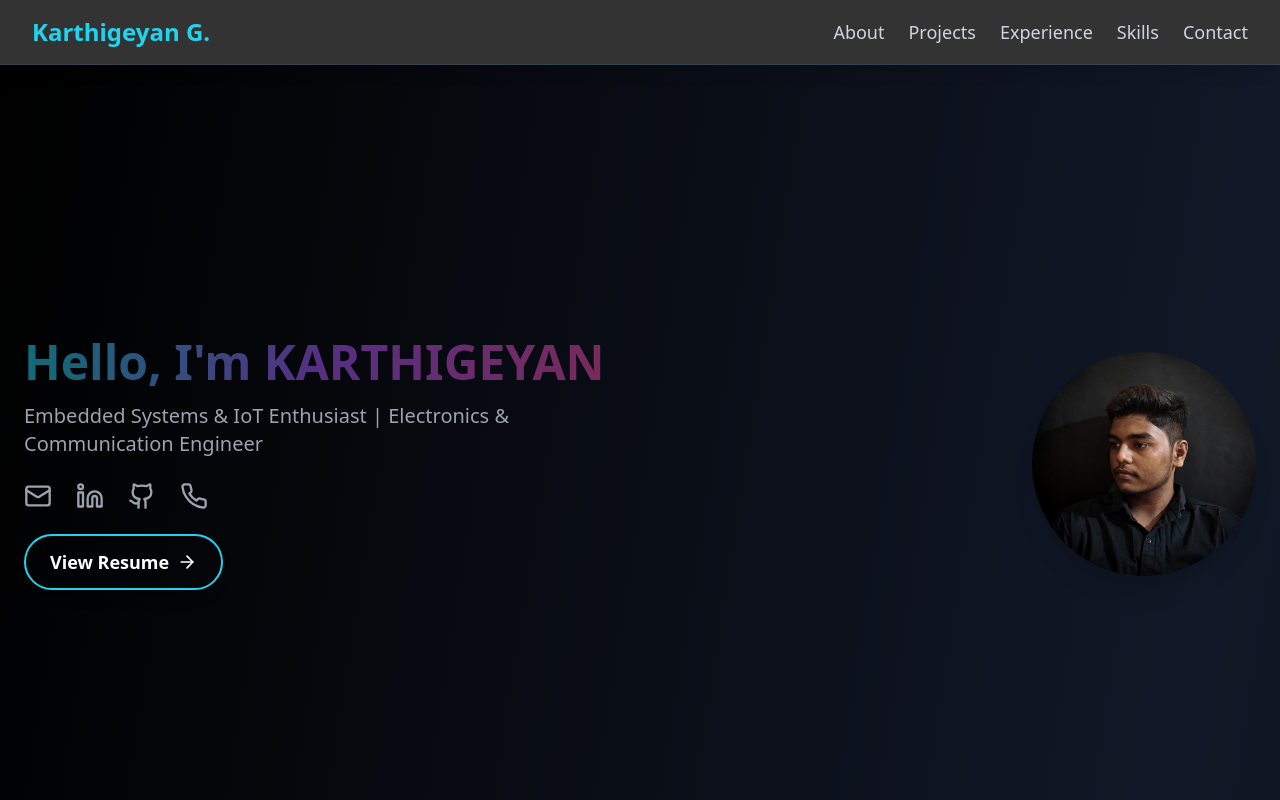
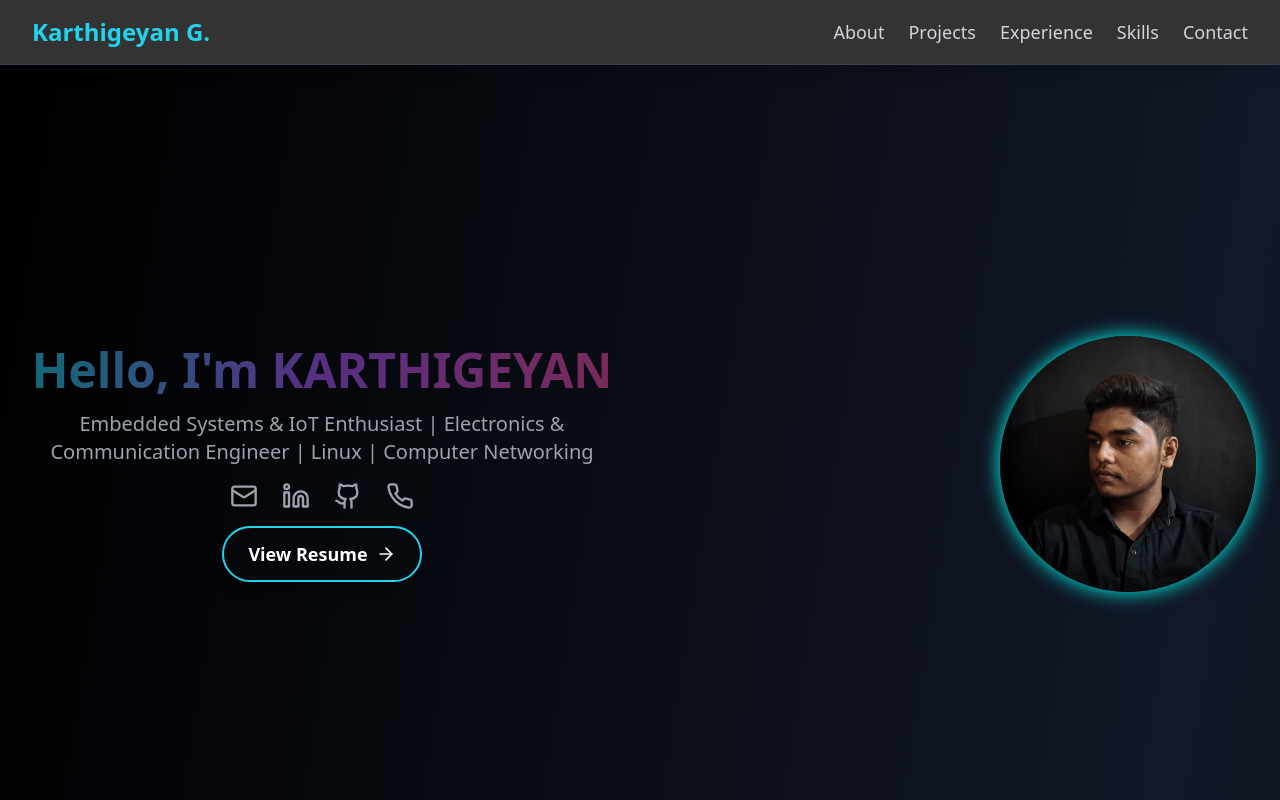
Before and after one commit to Karthigeyan06/myportfolio, a React (Create React App) app: page / in a window 1280 px wide. Shown: the top 800 px of the page. Built offline with nearby package versions, Linux system fonts and the light colour scheme.

Commit message:
final update

```diff
--- a/src/Portfolio.js
+++ b/src/Portfolio.js
@@ -333,14 +333,28 @@ useEffect(() => {
     </button>
   </div>
 </nav>
-
 {/* Hero Section */}
 <section className="min-h-screen flex items-center justify-center px-6 mt-16">
-  <div className="grid grid-cols-1 md:grid-cols-2 items-center gap-6 max-w-7xl w-full">
+  <div className="grid grid-cols-1 md:grid-cols-2 items-center gap-6 md:gap-10 max-w-7xl w-full">
 
-    {/* Left Side – Text */}
-    <div className="text-center md:text-left">
-      {/* Name Heading */}
+    {/* Image First on Mobile */}
+    <motion.div
+      initial={{ opacity: 0, scale: 0.8 }}
+      animate={{ opacity: 1, scale: 1 }}
+      transition={{ duration: 1 }}
+      className="flex justify-center md:justify-end order-first md:order-last"
+    >
+      <div className="relative w-56 h-56 md:w-64 md:h-64 rounded-full overflow-hidden shadow-[0_0_20px_#00fff7] hover:shadow-[0_0_30px_#00fff7] transition duration-300">
+  <img
+    src={profile}
+    alt="Karthigeyan Ganesan"
+    className="w-full h-full object-cover"
+  />
+</div>
+    </motion.div>
+
+    {/* Text Section */}
+    <div className="text-center md:text-center">
       <motion.h1
         initial={{ opacity: 0, y: -40 }}
         animate={{ opacity: 1, y: 0 }}
@@ -350,22 +364,20 @@ useEffect(() => {
         Hello, I'm KARTHIGEYAN
       </motion.h1>
 
-      {/* Subtitle */}
       <motion.p
         initial={{ opacity: 0 }}
         animate={{ opacity: 1 }}
         transition={{ delay: 0.5, duration: 1 }}
-        className="text-lg md:text-xl text-gray-400 leading-relaxed font-poppins mb-6"
+        className="text-lg md:text-xl text-gray-400 leading-relaxed font-poppins mb-4"
       >
-        Embedded Systems & IoT Enthusiast | Electronics & Communication Engineer
+        Embedded Systems & IoT Enthusiast | Electronics & Communication Engineer | Linux | Computer Networking
       </motion.p>
 
-      {/* Social Icons */}
       <motion.div
         initial={{ opacity: 0 }}
         animate={{ opacity: 1 }}
         transition={{ delay: 1, duration: 1 }}
-        className="flex justify-center md:justify-start space-x-6 mb-6"
+        className="flex justify-center md:justify-center space-x-6 mb-4"
       >
         <a href="mailto:karthigeyanganesan06@gmail.com" className="text-gray-400 hover:text-cyan-400 transition-transform hover:scale-110"><Mail size={28} /></a>
         <a href="https://www.linkedin.com/in/karthigeyan-ganesan-203066257/" target="_blank" className="text-gray-400 hover:text-cyan-400 transition-transform hover:scale-110"><Linkedin size={28} /></a>
@@ -373,14 +385,13 @@ useEffect(() => {
         <a href="tel:+918428804975" className="text-gray-400 hover:text-cyan-400 transition-transform hover:scale-110"><Phone size={28} /></a>
       </motion.div>
 
-      {/* Resume Button */}
       <motion.div
         initial={{ opacity: 0 }}
         animate={{ opacity: 1 }}
         transition={{ delay: 1.5, duration: 1 }}
       >
         <a
-          href="https://drive.google.com/file/d/1-aYnK_5kCcJfmCrmuoStjw9lSzGHNqDw/view?usp=sharing"
+          href="https://drive.google.com/file/d/1BQfdOsaT9mH6RY5h_pvRsciqSBhTjBFl/view?usp=sharing"
           target="_blank"
           rel="noopener noreferrer"
           className="inline-flex items-center px-6 py-3 text-base md:text-lg font-semibold text-white border-2 border-cyan-400 rounded-full hover:bg-cyan-400 hover:text-black transition-all duration-300 shadow-lg"
@@ -389,25 +400,8 @@ useEffect(() => {
         </a>
       </motion.div>
     </div>
-
-    {/* Right Side – Profile Image */}
-    <motion.div
-      initial={{ opacity: 0, scale: 0.8 }}
-      animate={{ opacity: 1, scale: 1 }}
-      transition={{ duration: 1 }}
-      className="flex justify-center md:justify-end"
-    >
-      <div className="w-48 h-48 md:w-56 md:h-56 rounded-full overflow-hidden shadow-xl">
-        <img
-          src={profile}
-          alt="Karthigeyan Ganesan"
-          className="w-full h-full object-cover"
-        />
-      </div>
-    </motion.div>
   </div>
 </section>
-
 
 
 
@@ -417,6 +411,7 @@ useEffect(() => {
         <motion.h2
           initial={{ opacity: 0, y: 50 }}
           whileInView={{ opacity: 1, y: 0 }}
+
           transition={{ duration: 0.8 }}
           className="text-4xl font-bold text-center mb-6 text-cyan-400"
         >
@@ -554,6 +549,36 @@ useEffect(() => {
   </div>
 </section>
 
+{/* Experience Section */}
+      <section id="experience" className="py-20 bg-gradient-to-b from-gray-900 to-black px-8">
+        <motion.h2
+          initial={{ opacity: 0, y: 50 }}
+          whileInView={{ opacity: 1, y: 0 }}
+          transition={{ duration: 0.8 }}
+          className="text-4xl font-bold text-center mb-6 text-cyan-400"
+        >
+          Experience
+        </motion.h2>
+        <div className="max-w-4xl mx-auto space-y-8">
+        <div className="p-6 bg-gray-800 shadow-md rounded-2xl">
+            <h3 className="text-2xl font-semibold text-cyan-400">Kreotix Innovations</h3>
+            <p className="text-gray-400">Technical Lead | Feb 2025 – May 2025</p>
+            <p className="mt-2 text-gray-400">Managing and executing all technical activities of the startup, including website development, client solutions, and project implementation.</p>
+          </div>
+          <div className="p-6 bg-gray-800 shadow-md rounded-2xl">
+            <h3 className="text-2xl font-semibold text-cyan-400">Delphi-TVS Technologies Limited</h3>
+            <p className="text-gray-400">Engineering Intern | Dec 2024 – Jan 2025</p>
+            <p className="mt-2 text-gray-400">Worked on machine troubleshooting, PLC programming, and CNC maintenance. Developed a QR code-based web app to track machine data.</p>
+          </div>
+          <div className="p-6 bg-gray-800 shadow-md rounded-2xl">
+            <h3 className="text-2xl font-semibold text-cyan-400">Rook Ecom Pvt Ltd</h3>
+            <p className="text-gray-400">Techie Intern | Jan 2023 – Apr 2023</p>
+            <p className="mt-2 text-gray-400">Enhanced WordPress websites and optimized user experience.</p>
+          </div>
+
+
+        </div>
+      </section>
 
 <section id="certifications" className="py-16 px-4 bg-white dark:bg-gray-900">
   <div className="max-w-6xl mx-auto">
@@ -602,36 +627,7 @@ useEffect(() => {
 </section>
 
 
-      {/* Experience Section */}
-      <section id="experience" className="py-20 bg-gradient-to-b from-gray-900 to-black px-8">
-        <motion.h2
-          initial={{ opacity: 0, y: 50 }}
-          whileInView={{ opacity: 1, y: 0 }}
-          transition={{ duration: 0.8 }}
-          className="text-4xl font-bold text-center mb-6 text-cyan-400"
-        >
-          Experience
-        </motion.h2>
-        <div className="max-w-4xl mx-auto space-y-8">
-        <div className="p-6 bg-gray-800 shadow-md rounded-2xl">
-            <h3 className="text-2xl font-semibold text-cyan-400">Kreotix Innovations</h3>
-            <p className="text-gray-400">Technical Lead | Feb 2025 – May 2025</p>
-            <p className="mt-2 text-gray-400">Managing and executing all technical activities of the startup, including website development, client solutions, and project implementation.</p>
-          </div>
-          <div className="p-6 bg-gray-800 shadow-md rounded-2xl">
-            <h3 className="text-2xl font-semibold text-cyan-400">Delphi-TVS Technologies Limited</h3>
-            <p className="text-gray-400">Engineering Intern | Dec 2024 – Jan 2025</p>
-            <p className="mt-2 text-gray-400">Worked on machine troubleshooting, PLC programming, and CNC maintenance. Developed a QR code-based web app to track machine data.</p>
-          </div>
-          <div className="p-6 bg-gray-800 shadow-md rounded-2xl">
-            <h3 className="text-2xl font-semibold text-cyan-400">Rook Ecom Pvt Ltd</h3>
-            <p className="text-gray-400">Techie Intern | Jan 2023 – Apr 2023</p>
-            <p className="mt-2 text-gray-400">Enhanced WordPress websites and optimized user experience.</p>
-          </div>
 
-
-        </div>
-      </section>
 
 
       {/* Skills Section */}
```
